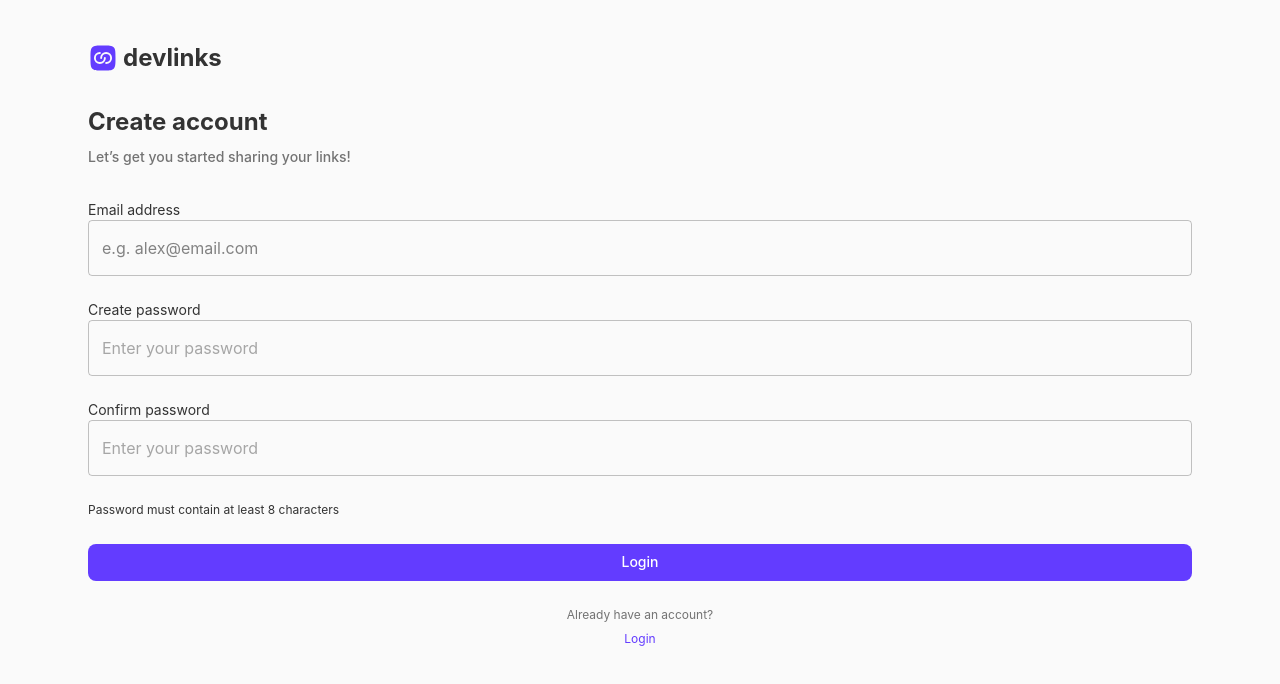
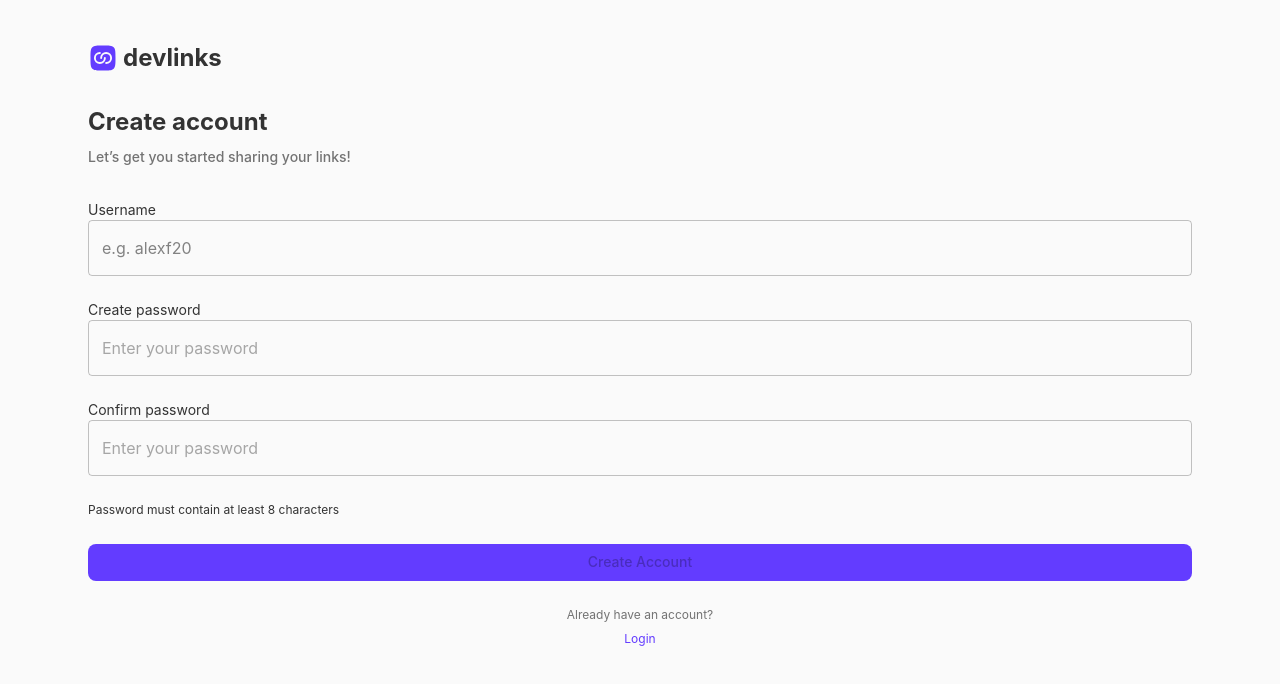
Before and after one commit to BlueElyas/link-sharing, a React (Create React App) app: page /create-account in a window 1280 px wide. Shown: the top 684 px of the page. Built offline with nearby package versions, Linux system fonts and the light colour scheme.

Commit message:
Add funcionality

```diff
--- a/src/pages/CreateAccount.tsx
+++ b/src/pages/CreateAccount.tsx
@@ -2,8 +2,32 @@ import { Button, Container, InputLabel, Link, Paper, Stack, TextField, Typograph
 import { NavLink } from "react-router-dom";
 import theme from "../theme";
 import Header from "../components/main/Header";
+import { useAuthContext } from "../context/AuthContext";
+import { useEffect, useState } from "react";
 
 export default function CreateActtount() {
+    const [userName, setuserName] = useState('')
+    const [password, setPassword] = useState('')
+    const [verifiedPassword, setverifiedPassword] = useState('')
+    const [userData, setUserData] = useState( {
+        userName: '',
+        password: '',
+    } )
+
+    const { createAccount, isAuthenticated, setIsAuthenticated } = useAuthContext()
+
+    useEffect(() => {
+        if(password.trim().length < 8 && verifiedPassword.trim().length < 8 && userName.trim()) {
+            if (password === verifiedPassword) {
+                setUserData({userName: userName, password: password})
+                return setIsAuthenticated(true)
+            }
+        setIsAuthenticated(false)
+        }
+    },[password, verifiedPassword])
+    console.log(isAuthenticated)
+
+
     return(
         <Container>
             <Header/>
@@ -15,16 +39,18 @@ export default function CreateActtount() {
                     </Stack>
                     <Paper component='form' sx={{display:"flex", flexDirection: 'column', gap:3}}>
                         <Stack>
-                            <InputLabel htmlFor='email-input'>Email address</InputLabel>
+                            <InputLabel htmlFor='userName-input'>Username</InputLabel>
                             <TextField
-                                placeholder='e.g. alex@email.com'
-                                id="email-input"
+                                placeholder='e.g. alexf20'
+                                id="userName-input"
                                 sx={{'input::placeholder': {
                                     opacity: '0.6',
                                     color: '#333333',
                                     backgroundColor: 'none'
                                 }}}
-                                type="email"
+                                value={userName}
+                                onChange={(e) => setuserName(e.target.value)}
+
                             />
                         </Stack>
                         <Stack>
@@ -34,6 +60,8 @@ export default function CreateActtount() {
                                 id="password-input"
                                 InputLabelProps={{sx:{backgroundColor:'tranparent'}}}
                                 type="password"
+                                value={password}
+                                onChange={(e) => setPassword(e.target.value)}
                             />
                         </Stack>
                         <Stack>
@@ -43,10 +71,12 @@ export default function CreateActtount() {
                                 id="password-input"
                                 InputLabelProps={{sx:{backgroundColor:'tranparent'}}}
                                 type="password"
+                                value={verifiedPassword}
+                                onChange={(e) => setverifiedPassword(e.target.value)}
                             />
                         </Stack>
                         <Typography variant="caption">Password must contain at least 8 characters</Typography>
-                        <Button>Login</Button>
+                        <Button onClick={() => createAccount(userData)} disabled={!isAuthenticated}>Create Account</Button>
                         <Stack alignItems='center' justifyContent='center'>
                             <Typography variant="caption" color={theme.palette.text.secondary}>Already have an account?</Typography>
                             <NavLink to='/login' style={{textDecoration: 'none'}}>
```
